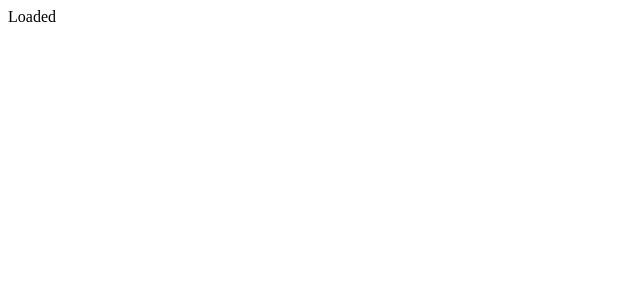
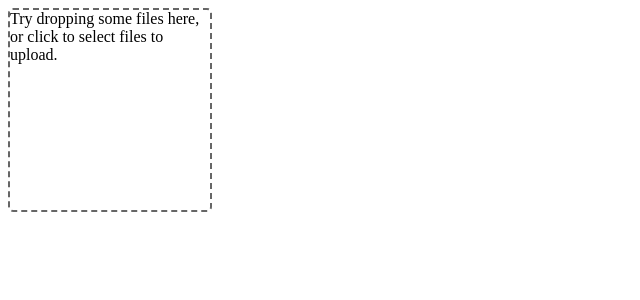
Before and after one commit to nathanielks/podcast-clips, a React app: page / in a window 1280 px wide. Shown: the top 300 px of the page, without its empty margins (0-640 px from the left). Built offline with nearby package versions, Linux system fonts and the light colour scheme; the HTML template or start-up script is replaced by a standard one.

Commit message:
added dropzone component

```diff
--- a/js/src/components/PodcastClipsRoot.jsx
+++ b/js/src/components/PodcastClipsRoot.jsx
@@ -1,7 +1,18 @@
 import React from 'react';
+import Dropzone from 'react-dropzone';
 
 export default class PodcastClipsRoot extends React.Component {
+  onDrop(files) {
+    console.log('Received files: ', files);
+  }
   render() {
-    return <div>Loaded</div>;
+
+    return (
+        <div>
+        <Dropzone onDrop={this.onDrop}>
+        <div>Try dropping some files here, or click to select files to upload.</div>
+        </Dropzone>
+        </div>
+        );
   }
 }
--- a/package.json
+++ b/package.json
@@ -41,6 +41,7 @@
   },
   "dependencies": {
     "react": "^0.14.5",
-    "react-dom": "^0.14.5"
+    "react-dom": "^0.14.5",
+    "react-dropzone": "^3.3.0"
   }
 }
```
